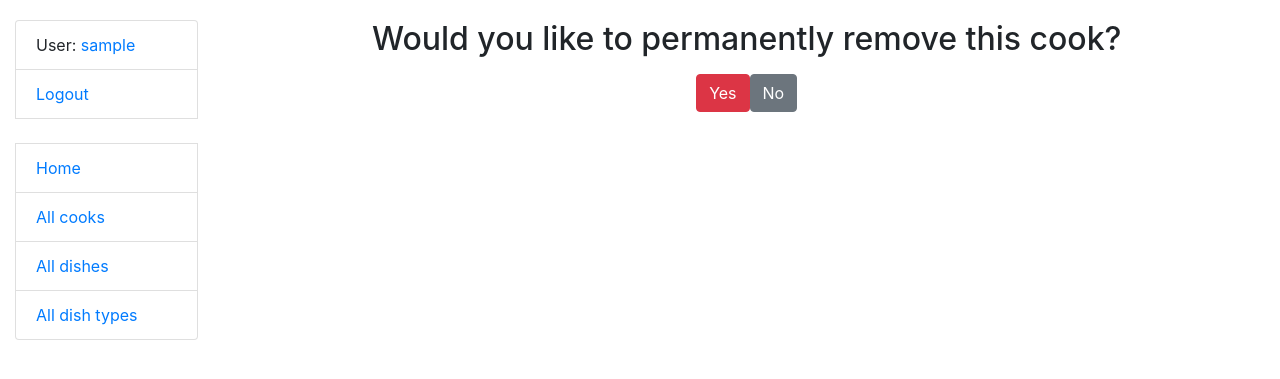
After one commit to svitlana-savikhina/restaurant-kitchen-service, a Django app: page /cooks/1/delete/ in a window 1280 px wide. The commit adds this page. Shown: the top 379 px of the page. Run offline with Django 4.2, Linux system fonts and the light colour scheme; the visitor is signed in with stand-in values (Sample User, id 1); data comes from the database, SQL or seed files in the repository.

Commit message:
Create CookDeleteView and cook_confirm_delete, edit urls.py & cook_detail

```diff
--- a/kitchen/urls.py
+++ b/kitchen/urls.py
@@ -6,6 +6,7 @@ from kitchen.views import (
     CookDetailView,
     CookCreateView,
     CookUpdateView,
+    CookDeleteView,
 )
 
 urlpatterns = [
@@ -26,6 +27,10 @@ urlpatterns = [
         "cooks/<int:pk>/update/", CookUpdateView.as_view(),
         name="cook-update"
     ),
+    path(
+        "cooks/<int:pk>/delete/", CookDeleteView.as_view(),
+        name="cook-delete"
+    ),
 ]
 
 app_name = "kitchen"
--- a/kitchen/views.py
+++ b/kitchen/views.py
@@ -43,3 +43,9 @@ class CookCreateView(LoginRequiredMixin, generic.CreateView):
 class CookUpdateView(LoginRequiredMixin, generic.UpdateView):
     model = Cook
     form_class = CookUpdateForm
+
+
+class CookDeleteView(LoginRequiredMixin, generic.DeleteView):
+    model = Cook
+    template_name = "kitchen/cook_confirm_delete.html"
+    success_url = reverse_lazy("kitchen:cook-list")
--- /dev/null
+++ b/templates/kitchen/cook_confirm_delete.html
@@ -0,0 +1,15 @@
+{% extends "base.html" %}
+
+{% block content %}
+
+   <div class="container mt-7">
+    <h2 class="text-center">Would you like to permanently remove this cook?</h2>
+    <form action="" method="post">
+      {% csrf_token %}
+        <div class="d-flex justify-content-center mt-3">
+          <input type="submit" value="Yes" class="btn btn-danger me-3">
+          <a href="{% url 'kitchen:cook-list' %}" class="btn btn-secondary">No</a>
+        </div>
+    </form>
+   </div>
+{% endblock %}
--- a/templates/kitchen/cook_detail.html
+++ b/templates/kitchen/cook_detail.html
@@ -5,7 +5,7 @@
   <h1>Username: {{ cook.username }}</h1>
   <div>
     <a href="{% url 'kitchen:cook-update' pk=cook.id %}" class="btn btn-success">Update</a>
-    <a href="#" class="btn btn-danger">Delete cook</a>
+    <a href="{% url 'kitchen:cook-delete' pk=cook.id %}" class="btn btn-danger">Delete cook</a>
   </div>
   <br>
   <p><strong>First name: </strong>{{ cook.first_name }}</p>
```
